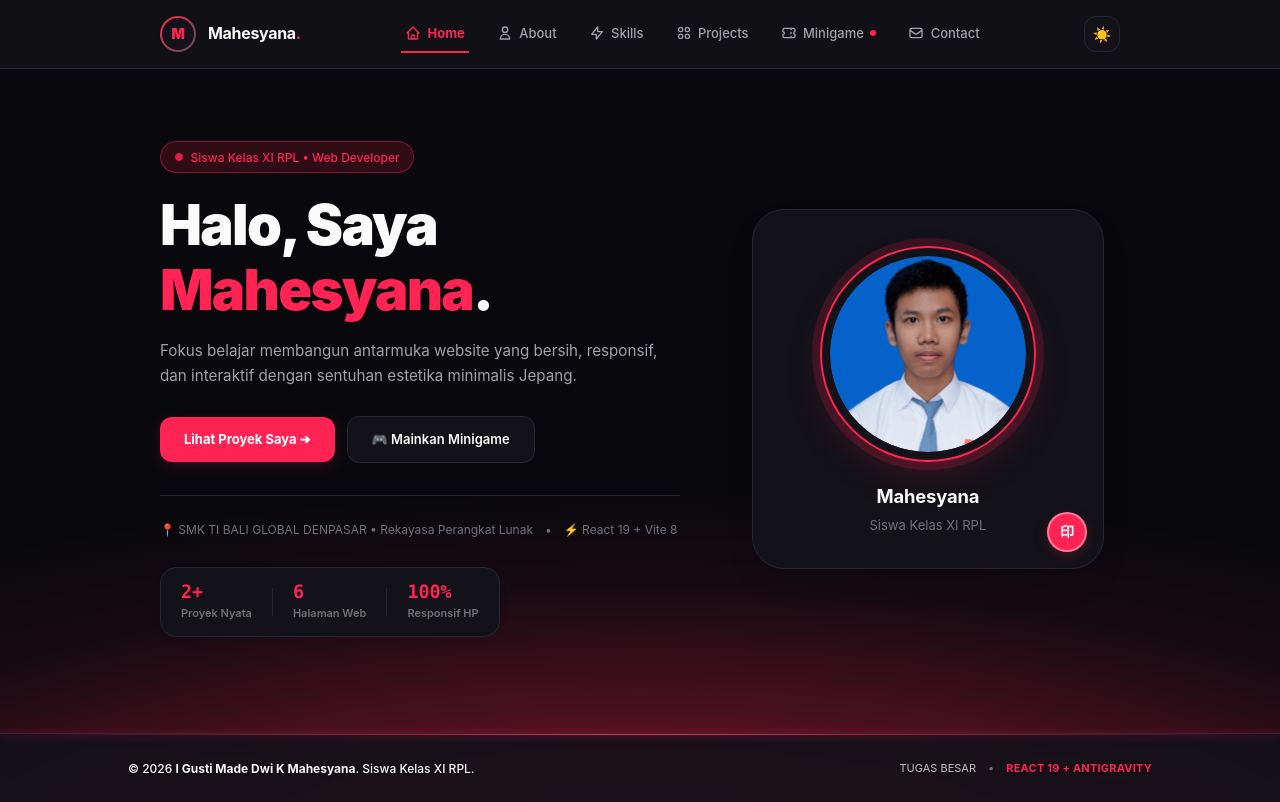
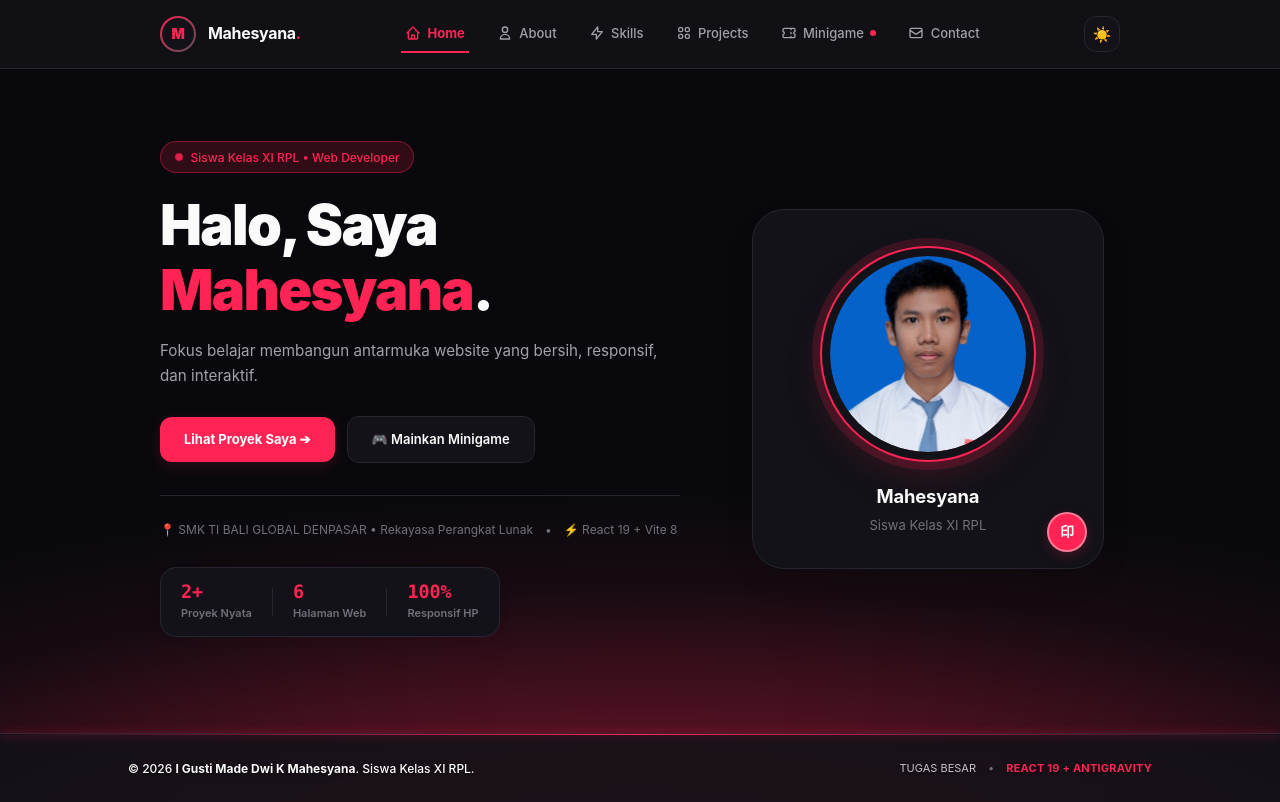
Before and after one commit to Mahesyana/Portofolio-web, a React (Vite) app: page / in a window 1280 px wide. Built offline with nearby package versions, Linux system fonts and the light colour scheme.

Commit message:
tahap 5: mengkoreksi dan mengganti deskripsi home

```diff
--- a/src/pages/Home.jsx
+++ b/src/pages/Home.jsx
@@ -51,7 +51,7 @@ export default function Home() {
           </h1>
 
           <p className="hero-description">
-            Fokus belajar membangun antarmuka website yang bersih, responsif, dan interaktif dengan sentuhan estetika minimalis Jepang.
+            Fokus belajar membangun antarmuka website yang bersih, responsif, dan interaktif.
           </p>
 
           <div className="hero-cta-group">
```
